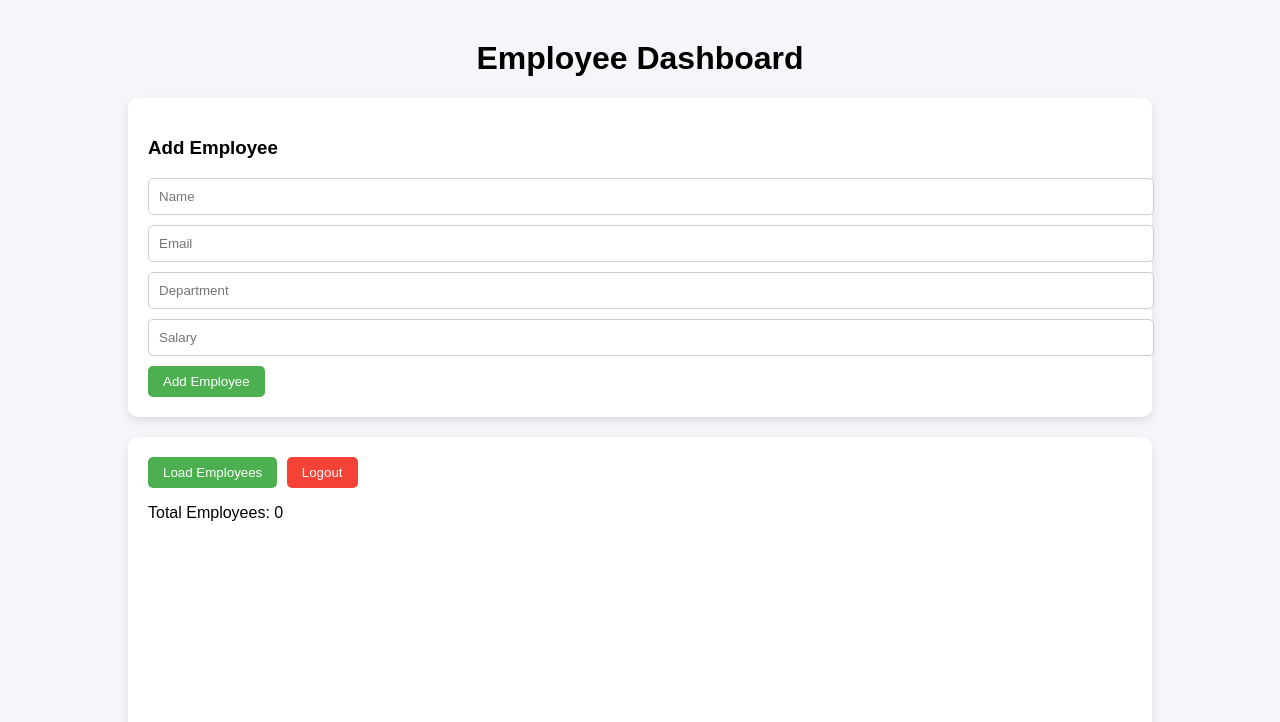
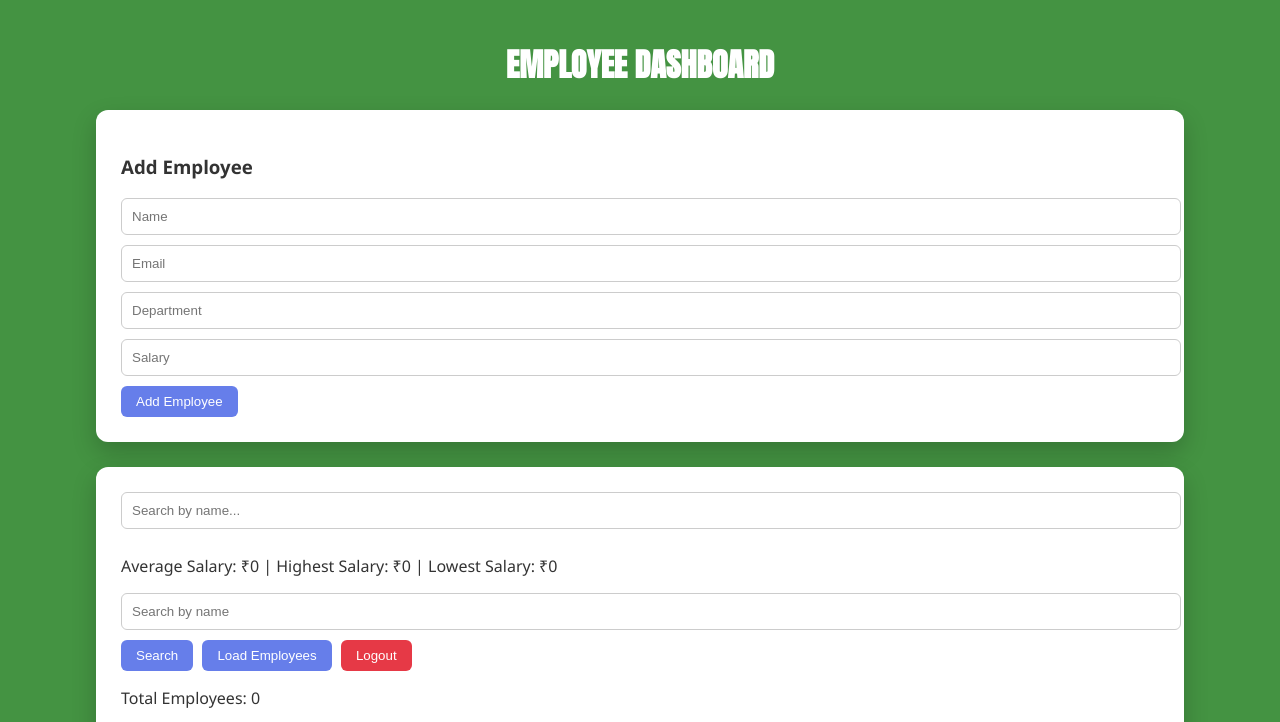
Before and after one commit to ParvathiDev23/employee-management, a website: page frontend/dashboard.html in a window 1280 px wide. Shown: the top 722 px of the page. Drawn offline with nearby package versions, Linux system fonts and the light colour scheme.

```diff
--- a/frontend/dashboard.html
+++ b/frontend/dashboard.html
@@ -4,6 +4,7 @@
     <meta charset="UTF-8">
     <title>Employee Dashboard</title>
     <link rel="stylesheet" href="style.css">
+    <link href="https://fonts.googleapis.com/css2?family=Anton&display=swap" rel="stylesheet">
     <script src="https://cdn.jsdelivr.net/npm/chart.js"></script>
 </head>
 <body>
@@ -24,6 +25,15 @@
     </div>
 
     <div class="card">
+         <input type="text" id="searchInput" placeholder="Search by name..." onkeyup="filterEmployees()">
+
+<p>
+Average Salary: ₹<span id="avgSalary">0</span> |
+Highest Salary: ₹<span id="maxSalary">0</span> |
+Lowest Salary: ₹<span id="minSalary">0</span>
+</p>
+         <input type="text" id="searchInput" placeholder="Search by name">
+<button onclick="searchEmployee()">Search</button>
         <button onclick="loadEmployees()">Load Employees</button>
         <button class="logout" onclick="logout()">Logout</button>
 
--- a/frontend/script.js
+++ b/frontend/script.js
@@ -1,3 +1,4 @@
+
 // ==========================
 // 🔹 LOGIN FUNCTION
 // ==========================
@@ -6,7 +7,7 @@ async function login() {
     const password = document.getElementById("password").value;
 
     try {
-        const response = await fetch("http://localhost:3000/api/auth/login", {
+        const response = await fetch("https://employee-management-rr8y.onrender.com/api/auth/login", {
             method: "POST",
             headers: {
                 "Content-Type": "application/json"
@@ -37,7 +38,7 @@ async function login() {
 async function loadEmployees() {
     const token = localStorage.getItem("token");
 
-    const response = await fetch("http://localhost:3000/api/employees", {
+    const response = await fetch("https://employee-management-rr8y.onrender.com/api/employees", {
         method: "GET",
         headers: {
             "Authorization": "Bearer " + token
@@ -106,7 +107,7 @@ async function addEmployee() {
     const salary = document.getElementById("salary").value;
 
     try {
-        const response = await fetch("http://localhost:3000/api/employees", {
+        const response = await fetch("https://employee-management-rr8y.onrender.com/api/employees", {
             method: "POST",
             headers: {
                 "Content-Type": "application/json",
@@ -145,7 +146,7 @@ async function deleteEmployee(id) {
     }
 
     try {
-        await fetch(`http://localhost:3000/api/employees/${id}`, {
+        await fetch(`https://employee-management-rr8y.onrender.com/api/employees/${id}`, {
             method: "DELETE",
             headers: {
                 "Authorization": "Bearer " + token
@@ -172,7 +173,7 @@ async function editEmployee(id, oldName, oldDept, oldSalary) {
     const token = localStorage.getItem("token");
 
     try {
-        await fetch(`http://localhost:3000/api/employees/${id}`, {
+        await fetch(`https://employee-management-rr8y.onrender.com/api/employees/${id}`, {
             method: "PUT",
             headers: {
                 "Content-Type": "application/json",
@@ -199,5 +200,35 @@ async function editEmployee(id, oldName, oldDept, oldSalary) {
 // ==========================
 function logout() {
     localStorage.removeItem("token");
-    window.location.href = "login.html";
+    window.location.href = "index.html";
 }
+
+async function searchEmployee() {
+    const searchValue = document.getElementById("searchInput").value.toLowerCase();
+
+    const token = localStorage.getItem("token");
+
+    const response = await fetch("https://employee-management-rr8y.onrender.com/api/employees", {
+        method: "GET",
+        headers: {
+            "Authorization": "Bearer " + token
+        }
+    });
+
+    const employees = await response.json();
+
+    const filtered = employees.filter(emp =>
+        emp.name.toLowerCase().includes(searchValue)
+    );
+
+    const list = document.getElementById("employeeList");
+    list.innerHTML = "";
+
+    filtered.forEach(emp => {
+        const li = document.createElement("li");
+        li.innerHTML = `
+            ${emp.name} - ${emp.department} - ₹${emp.salary}
+        `;
+        list.appendChild(li);
+    });
+}
--- a/frontend/style.css
+++ b/frontend/style.css
@@ -1,33 +1,38 @@
 body {
-    font-family: Arial, sans-serif;
-    background: #f4f6f9;
+    font-family: 'Segoe UI', sans-serif;
+    background: #449342;
     margin: 0;
     padding: 0;
+    color: #333;
 }
 
 .container {
-    width: 80%;
+    width: 85%;
     margin: 40px auto;
 }
 
 h1 {
     text-align: center;
+    color: white;
+    font-family: 'Anton',sans-serif;
+    font-size: 60px
+    letter-spacing: 3px;
+    text-transform: uppercase;
 }
 
 .card {
     background: white;
-    padding: 20px;
-    margin-bottom: 20px;
-    border-radius: 10px;
-    box-shadow: 0 4px 10px rgba(0,0,0,0.1);
+    padding: 25px;
+    margin-bottom: 25px;
+    border-radius: 12px;
+    box-shadow: 0 10px 25px rgba(0,0,0,0.2);
 }
 
 input {
-    display: block;
     width: 100%;
     padding: 10px;
     margin-bottom: 10px;
-    border-radius: 5px;
+    border-radius: 6px;
     border: 1px solid #ccc;
 }
 
@@ -35,18 +40,19 @@ button {
     padding: 8px 15px;
     margin-right: 5px;
     border: none;
-    border-radius: 5px;
-    background: #4CAF50;
+    border-radius: 6px;
+    background: #667eea;
     color: white;
     cursor: pointer;
+    transition: 0.2s;
 }
 
 button:hover {
-    opacity: 0.9;
+    background: #5563c1;
 }
 
 .logout {
-    background: #f44336;
+    background: #e63946;
 }
 
 ul {
```
Also changed, not shown: frontend/index.html (renamed from frontend/login.html), 2 other files.
